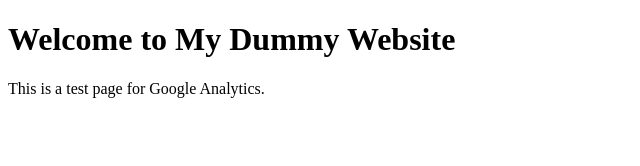
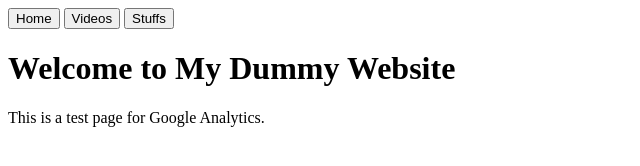
Before and after one commit to pseudo-22shsha/Dummy-Website, a plain HTML site: page index.html in a window 1280 px wide. Shown: the whole page, without its empty margins (0-640 px from the left). Drawn offline with Linux system fonts and the light colour scheme.

Commit message:
Update index.html

```diff
--- a/index.html
+++ b/index.html
@@ -15,6 +15,11 @@
 </script>
 </head>
 <body>
+  <div class="container">
+    <button class="tab-btn">Home</button>
+    <button class="tab-btn">Videos</button>
+    <button class="tab-btn">Stuffs</button>
+    </div>
   <h1>Welcome to My Dummy Website</h1>
   <p>This is a test page for Google Analytics.</p>
 </body>
```
